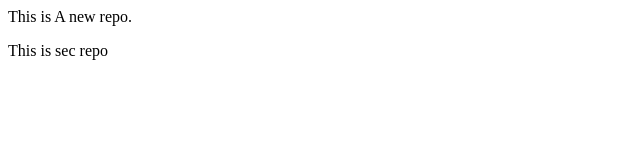
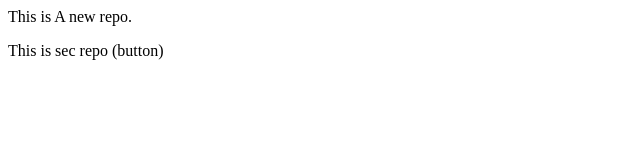
Before and after one commit to AnjaliKumariaj/localrepot, a plain HTML site: page index.html in a window 1280 px wide. Shown: the full height of the page, 0-640 px from the left. Drawn offline with Linux system fonts and the light colour scheme.

```diff
--- a/index.html
+++ b/index.html
@@ -1,2 +1,2 @@
 <p>This is A new repo.</p>
-<p>This is sec repo</p>
+<p>This is sec repo (button)</p>
```
